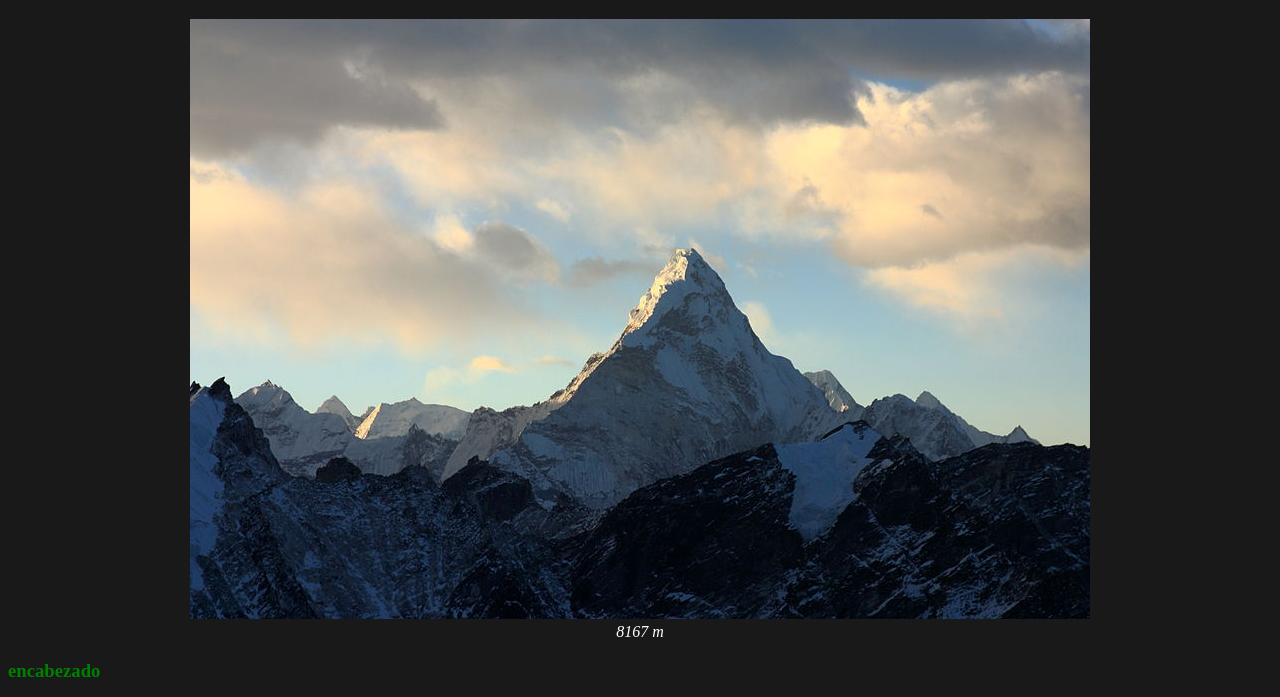
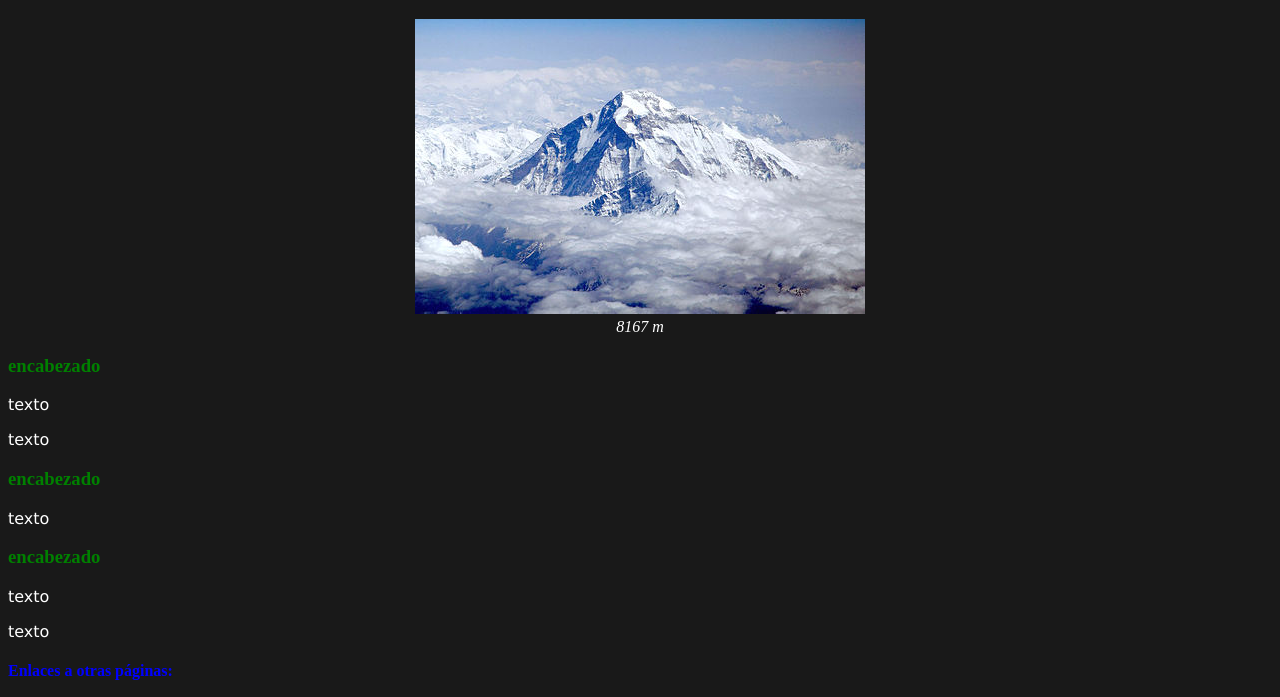
Before and after one commit to claugurei/himalayismo, a plain HTML site: page html/dhaulagiri.html in a window 1280 px wide. Shown: the part 61-758 px from the top of the page. Drawn offline with Linux system fonts and the light colour scheme.

Commit message:
Update dhaulagiri.html

```diff
--- a/html/dhaulagiri.html
+++ b/html/dhaulagiri.html
@@ -11,7 +11,7 @@
 
 <h1 style = 'text-align:center;color:white'> Dhaulagiri </h1>
 
-<center><img src = '../figuras/ama_dablam.jpg'><figcaption style = 'text-align:center;color:white'><i>8167 m</i></figcaption></center>
+<center><img src = '../figuras/dhaulagiri.jpg'><figcaption style = 'text-align:center;color:white'><i>8167 m</i></figcaption></center>
 
 <h3>encabezado</h3>
 
```
